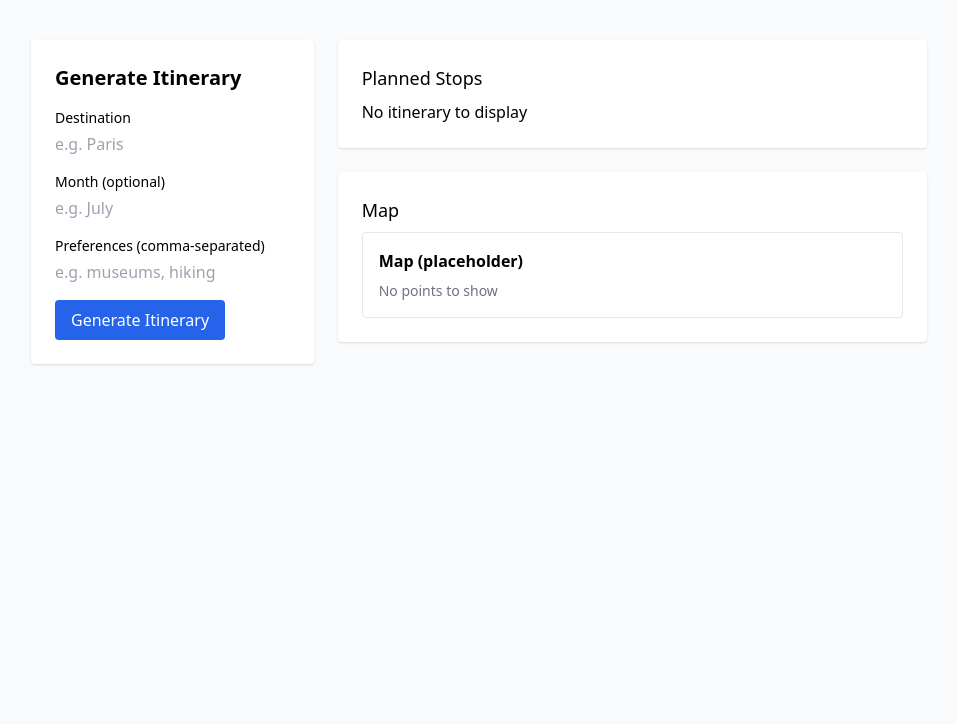
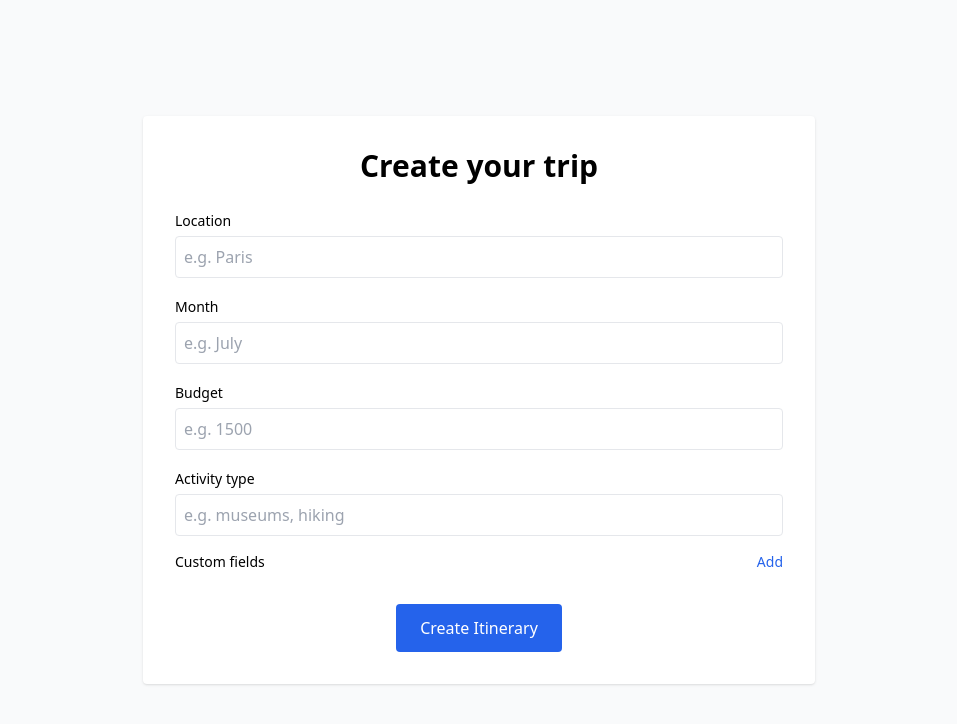
Before and after one commit to HD-Brody/NewHacks2025, a React (Vite) app in the folder frontend/: page / in a window 1280 px wide. Shown: the top 724 px of the page, without its empty margins (161-1118 px from the left). Built offline with nearby package versions, Linux system fonts and the light colour scheme; the HTML template or start-up script is replaced by a standard one.

Commit message:
Implement landing and itinerary pages with routing functionality

```diff
--- a/frontend/src/App.jsx
+++ b/frontend/src/App.jsx
@@ -1,29 +1,38 @@
 import React, { useState } from 'react'
-import ItineraryForm from './ItineraryForm'
-import ItineraryDisplay from './ItineraryDisplay'
-import MapView from './MapView'
+import LandingPage from './pages/LandingPage'
+import ItineraryPage from './pages/ItineraryPage'
 
+// Simple in-app routing between 'landing' and 'itinerary' pages.
 export default function App(){
+  const [route, setRoute] = useState('landing') // 'landing' | 'itinerary'
+  const [formData, setFormData] = useState({})
   const [itinerary, setItinerary] = useState([])
 
+  const handleCreate = (data) => {
+    setFormData(data)
+    // For now we keep itinerary empty until backend returns results.
+    // In many apps you'd call the API here and populate `itinerary`.
+    setItinerary([])
+    setRoute('itinerary')
+  }
+
+  const handleBack = () => setRoute('landing')
+
   return (
-    <div className="min-h-screen bg-gray-50 flex items-start justify-center py-10">
-      <div className="max-w-4xl w-full grid grid-cols-1 md:grid-cols-3 gap-6">
-        <div className="md:col-span-1 p-6 bg-white rounded shadow">
-          <h1 className="text-xl font-semibold mb-4">Generate Itinerary</h1>
-          <ItineraryForm onResult={setItinerary} />
-        </div>
-        <div className="md:col-span-2 space-y-6">
-          <div className="p-6 bg-white rounded shadow">
-            <h2 className="text-lg font-medium mb-2">Planned Stops</h2>
-            <ItineraryDisplay itinerary={itinerary} />
-          </div>
-          <div className="p-6 bg-white rounded shadow">
-            <h2 className="text-lg font-medium mb-2">Map</h2>
-            <MapView itinerary={itinerary} />
-          </div>
-        </div>
-      </div>
+    <div className="min-h-screen bg-gray-50">
+      {route === 'landing' ? (
+        <LandingPage
+          initial={formData}
+          onCreate={handleCreate}
+        />
+      ) : (
+        <ItineraryPage
+          formData={formData}
+          itinerary={itinerary}
+          onBack={handleBack}
+          setItinerary={setItinerary}
+        />
+      )}
     </div>
   )
 }
--- /dev/null
+++ b/frontend/src/pages/ItineraryPage.jsx
@@ -0,0 +1,31 @@
+import React from 'react'
+import ItineraryDisplay from '../ItineraryDisplay'
+import MapView from '../MapView'
+
+export default function ItineraryPage({ formData = {}, itinerary = [], onBack, setItinerary }){
+  return (
+    <div className="min-h-screen min-w-full flex flex-col">
+      <div className="flex items-center justify-between p-4 bg-white border-b">
+        <div className="flex items-center gap-3">
+          <button onClick={onBack} className="px-3 py-1 bg-gray-100 rounded">Back</button>
+          <div>
+            <div className="text-sm text-gray-500">Trip</div>
+            <div className="font-semibold">{formData.location || 'Untitled trip'}</div>
+          </div>
+        </div>
+        <div className="text-sm text-gray-600">{formData.month ? `${formData.month}` : ''} {formData.budget ? `• $${formData.budget}` : ''}</div>
+      </div>
+
+      <div className="flex-1 flex overflow-hidden">
+        <div className="w-1/2 h-full overflow-auto p-6 bg-white">
+          <h2 className="text-lg font-medium mb-4">Itinerary</h2>
+          <ItineraryDisplay itinerary={itinerary} />
+        </div>
+        <div className="w-1/2 h-full overflow-auto p-6 bg-gray-50 border-l">
+          <h2 className="text-lg font-medium mb-4">Map</h2>
+          <MapView itinerary={itinerary} />
+        </div>
+      </div>
+    </div>
+  )
+}
--- /dev/null
+++ b/frontend/src/pages/LandingPage.jsx
@@ -0,0 +1,70 @@
+import React, { useState } from 'react'
+
+export default function LandingPage({ initial = {}, onCreate }){
+  const [location, setLocation] = useState(initial.location || '')
+  const [month, setMonth] = useState(initial.month || '')
+  const [budget, setBudget] = useState(initial.budget || '')
+  const [activityType, setActivityType] = useState(initial.activityType || '')
+  const [customFields, setCustomFields] = useState(initial.customFields || [])
+
+  const addCustomField = () => setCustomFields(prev => [...prev, { key: '', value: '' }])
+  const updateCustomField = (idx, key, value) => {
+    setCustomFields(prev => prev.map((f,i) => i===idx ? { key, value } : f))
+  }
+  const removeCustomField = (idx) => setCustomFields(prev => prev.filter((_,i)=>i!==idx))
+
+  const handleSubmit = (e) => {
+    e && e.preventDefault()
+    const payload = { location, month, budget, activityType, customFields }
+    onCreate && onCreate(payload)
+  }
+
+  return (
+    <div className="flex items-center justify-center min-h-screen px-4">
+      <div className="w-full max-w-2xl">
+        <div className="bg-white p-8 rounded shadow text-center">
+          <h1 className="text-3xl font-bold mb-6">Create your trip</h1>
+          <form onSubmit={handleSubmit} className="space-y-4 text-left">
+            <label className="block">
+              <span className="text-sm font-medium">Location</span>
+              <input value={location} onChange={e=>setLocation(e.target.value)} className="mt-1 block w-full p-2 border rounded" placeholder="e.g. Paris" />
+            </label>
+
+            <label className="block">
+              <span className="text-sm font-medium">Month</span>
+              <input value={month} onChange={e=>setMonth(e.target.value)} className="mt-1 block w-full p-2 border rounded" placeholder="e.g. July" />
+            </label>
+
+            <label className="block">
+              <span className="text-sm font-medium">Budget</span>
+              <input value={budget} onChange={e=>setBudget(e.target.value)} className="mt-1 block w-full p-2 border rounded" placeholder="e.g. 1500" />
+            </label>
+
+            <label className="block">
+              <span className="text-sm font-medium">Activity type</span>
+              <input value={activityType} onChange={e=>setActivityType(e.target.value)} className="mt-1 block w-full p-2 border rounded" placeholder="e.g. museums, hiking" />
+            </label>
+
+            <div className="space-y-2">
+              <div className="flex items-center justify-between">
+                <span className="text-sm font-medium">Custom fields</span>
+                <button type="button" onClick={addCustomField} className="text-sm text-blue-600">Add</button>
+              </div>
+              {customFields.map((f, idx) => (
+                <div key={idx} className="flex gap-2">
+                  <input value={f.key} onChange={e=>updateCustomField(idx, e.target.value, f.value)} placeholder="key" className="flex-1 p-2 border rounded" />
+                  <input value={f.value} onChange={e=>updateCustomField(idx, f.key, e.target.value)} placeholder="value" className="flex-1 p-2 border rounded" />
+                  <button type="button" onClick={()=>removeCustomField(idx)} className="px-3 py-2 bg-red-100 text-red-700 rounded">×</button>
+                </div>
+              ))}
+            </div>
+
+            <div className="text-center pt-4">
+              <button type="submit" className="px-6 py-3 bg-blue-600 text-white rounded">Create Itinerary</button>
+            </div>
+          </form>
+        </div>
+      </div>
+    </div>
+  )
+}
```
